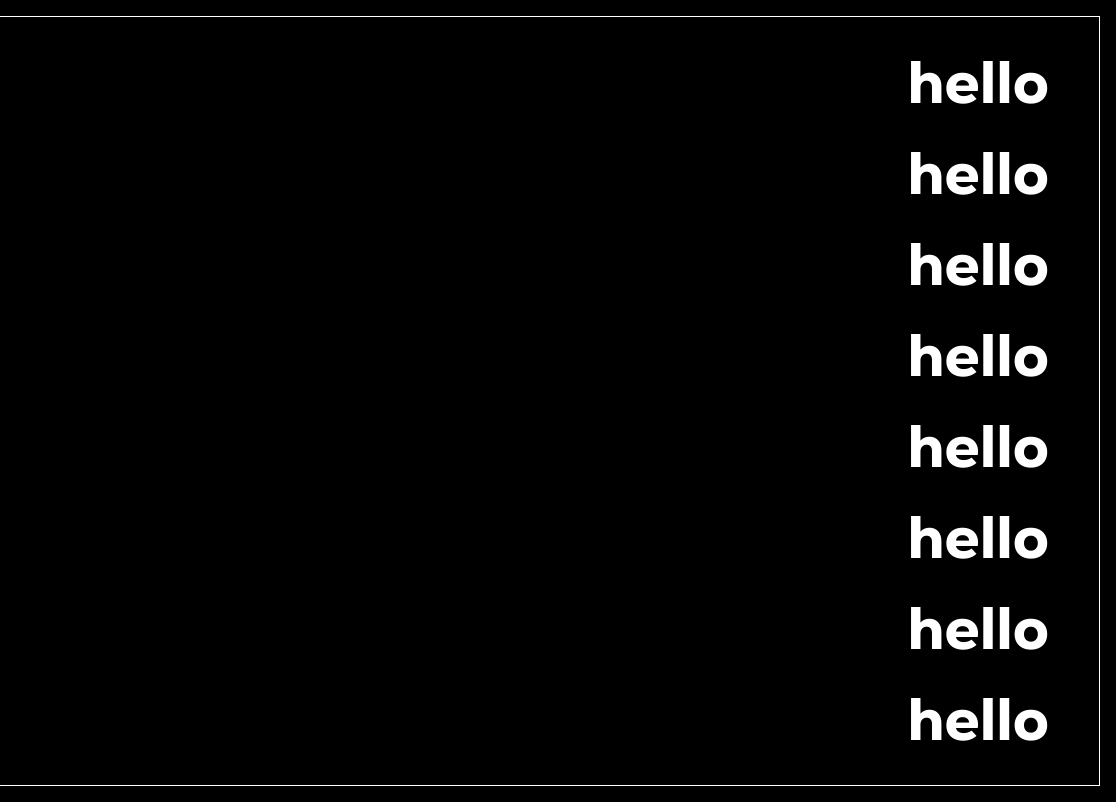
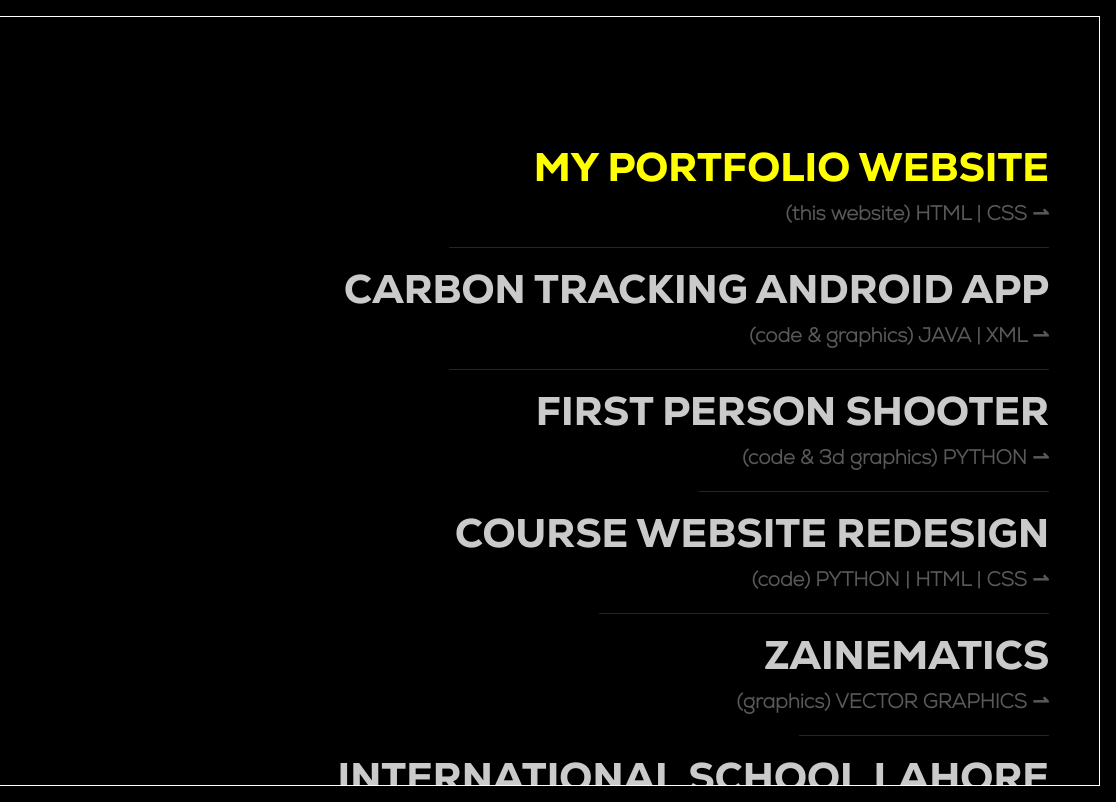
Before and after one commit to ShaafPlayz/shaaf-portfolio-website, a plain HTML site: page creations.html in a window 1280 px wide. Shown: the full height of the page, 164-1280 px from the left. Drawn offline with Linux system fonts and the light colour scheme.

Commit message:
Added my projects to the creations page.

```diff
--- a/creations.html
+++ b/creations.html
@@ -22,37 +22,52 @@
     <h2 class = 'button selected'>-</h2>
     <a class = 'button unselected' href = "aboutme.html">roots</a>
 </div>
-<div class = 'flex_containeru'>
-    <div class = 'empty'></div>
-        <h1>hello</h1>
-        <h1>hello</h1>
-        <h1>hello</h1>
-        <h1>hello</h1>
-        <h1>hello</h1>
-        <h1>hello</h1>
-        <h1>hello</h1>
-        <h1>hello</h1>
-        <h1>hello</h1>
-        <h1>hello</h1>
-        <h1>hello</h1>
-        <h1>hello</h1>
-        <h1>hello</h1>
-        <h1>hello</h1>
-        <h1>hello</h1>
-        <h1>hello</h1>
-        <h1>hello</h1>
-        <h1>hello</h1>
-        <h1>hello</h1>
-        <h1>hello</h1>
-        <h1>hello</h1>
-        <h1>hello</h1>
-        <h1>hello</h1>
-        <h1>hello</h1>
-        <h1>hello</h1>
-        <h1>hello</h1>
-        <h1>hello</h1>
-        <h1>hi</h1>
-    <div class = 'empty'></div>
+<div class = 'flex_containerC'>
+<div class = 'empty' style="height: 100px;"></div>
+    <a class = 'flex_c' href="https://github.com/ShaafPlayz/shaafplayz.github.io.git" target="_blank">
+        <h1 class="Project" style="color: yellow">MY PORTFOLIO WEBSITE</h1>
+        <h1 class="Projectunder">(this website) HTML | CSS ⇀</h1>
+    </a>
+    <div class = 'empty'>
+        <div class = 'empty2' style="width: 600px"></div>
+    </div>
+    <a class = 'flex_c' href="index.html">
+        <h1 class="Project">CARBON TRACKING ANDROID APP</h1>
+        <h1 class="Projectunder">(code & graphics) JAVA | XML ⇀</h1>
+    </a>
+                <div class = 'empty'>
+                    <div class = 'empty2' style="width: 600px"></div>
+                </div>
+    <a class = 'flex_c' href="index.html">
+        <h1 class="Project">FIRST PERSON SHOOTER</h1>
+        <h1 class="Projectunder">(code & 3d graphics) PYTHON ⇀</h1>
+    </a>
+                <div class = 'empty'>
+                    <div class = 'empty2' style="width: 350px"></div>
+                </div>
+    <a class = 'flex_c' href="index.html">
+        <h1 class="Project">COURSE WEBSITE REDESIGN</h1>
+        <h1 class="Projectunder">(code) PYTHON | HTML | CSS ⇀</h1>
+    </a>
+                <div class = 'empty'>
+                    <div class = 'empty2' style="width: 450px"></div>
+                </div>
+    <a class = 'flex_c' href="index.html">
+        <h1 class="Project">ZAINEMATICS</h1>
+        <h1 class="Projectunder">(graphics) VECTOR GRAPHICS ⇀</h1>
+    </a>
+                <div class = 'empty'>
+                    <div class = 'empty2' style="width: 250px"></div>
+                </div>
+    <a class = 'flex_c' href="index.html">
+        <h1 class="Project">INTERNATIONAL SCHOOL LAHORE</h1>
+        <h1 class="Projectunder">(graphics & 3d animations) VECTOR GRAPHICS ⇀</h1>
+    </a>
+                <div class = 'empty'>
+                    <div class = 'empty2'></div>
+                </div>
+<div class = 'empty' style="height: 100px;"></div>
+
 </div>
 </body>
 </html>
--- a/css/styles.css
+++ b/css/styles.css
@@ -77,6 +77,7 @@ body {
 /*Sidebar*/
 .sidenavbar {
   width: 100px;
+  display: grid;
   position: fixed;
   height: 100vh;
   /*z-index: 1;*/
@@ -213,7 +214,6 @@ i {
 
 h1{
   color: white;
-
   font-family: "myfont", serif;
   font-size: 60px;
   text-align: right;
@@ -253,6 +253,9 @@ p:hover {
   height: 60px;
   color: deepskyblue;
 }
+.mono1:hover{
+  color: yellow;
+}
 
 .greet2 {
   height: 80px;
@@ -279,7 +282,7 @@ p:hover {
   margin: 0;
 }
 #const1:hover {
-  color: yellow;
+  color: deepskyblue;
 }
 #const1 {
   color: white;
@@ -331,7 +334,7 @@ p:hover {
   flex-direction: column;
   justify-content: center;
   align-items: flex-end;
-  margin-left: 130px;
+  margin-left: 155px;
   margin-right: 50px;
   overflow-y: auto;
 }
@@ -343,11 +346,61 @@ p:hover {
   scrollbar-width: none;  /* Firefox */
 }
 
+
+/*creations*/
+.flex_containerC {
+  height: 96vh;
+  display: block;
+  text-align: right;
+  align-content: center;
+  margin-left: 155px;
+  margin-right: 50px;
+  overflow-y: auto;
+  scroll-behavior: smooth;
+}
+.flex_containerC::-webkit-scrollbar {
+  display: none;
+}
+.flex_containerC {
+  -ms-overflow-style: none;  /* IE and Edge */
+  scrollbar-width: none;  /* Firefox */
+}
 .empty {
-  top: 0;
-  right: 0;
- min-height: 400px;
-  background-color: red;
-  min-width: 10px;
-  z-index: 100000;
+  width: 100%;
+  height: 2px;
+  justify-items: right;
+  margin-bottom: 10px;
+  margin-top: 10px;
 }
+
+
+.empty2 {
+  height: 1px;
+  width:30px;
+  border-radius: 15px;
+  background-color: rgba(202, 202, 202, 0.18);
+}
+
+/*Porjects*/
+.Project {
+  font-family: "myfont";
+  color: #CACACA;
+  font-size: 40px;
+}
+.Projectunder {
+  font-family: "myfont2";
+  font-size: 20px;
+  color: rgba(255, 255, 255, 0.35);
+  margin-bottom: 9px;
+}
+.flex_c {
+  display: inline-block;
+  justify-content: right;
+  text-decoration: none;
+}
+.flex_c:hover .Project{
+  color: deepskyblue;
+}
+.flex_c:hover .Projectunder{
+  color: white;
+}
```
